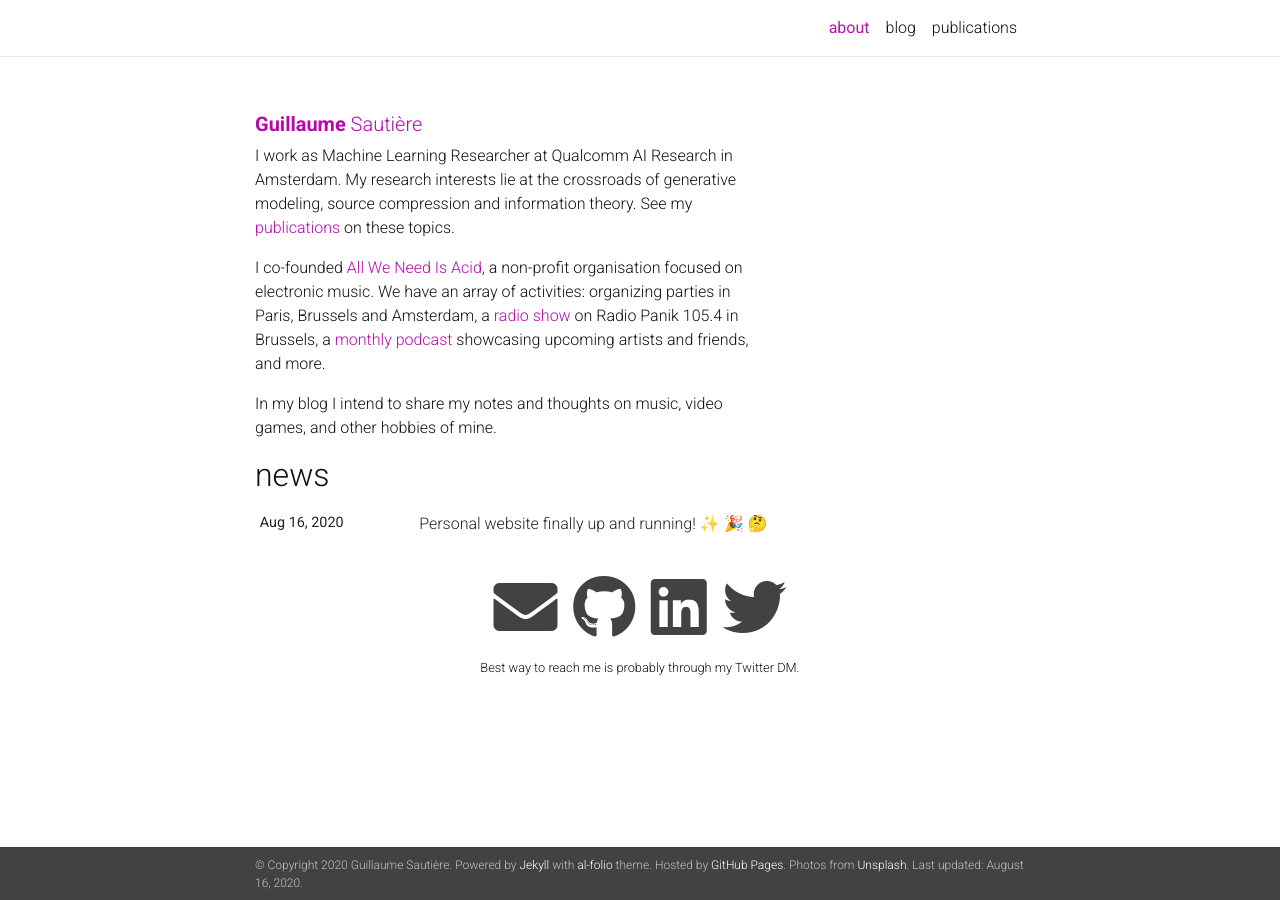
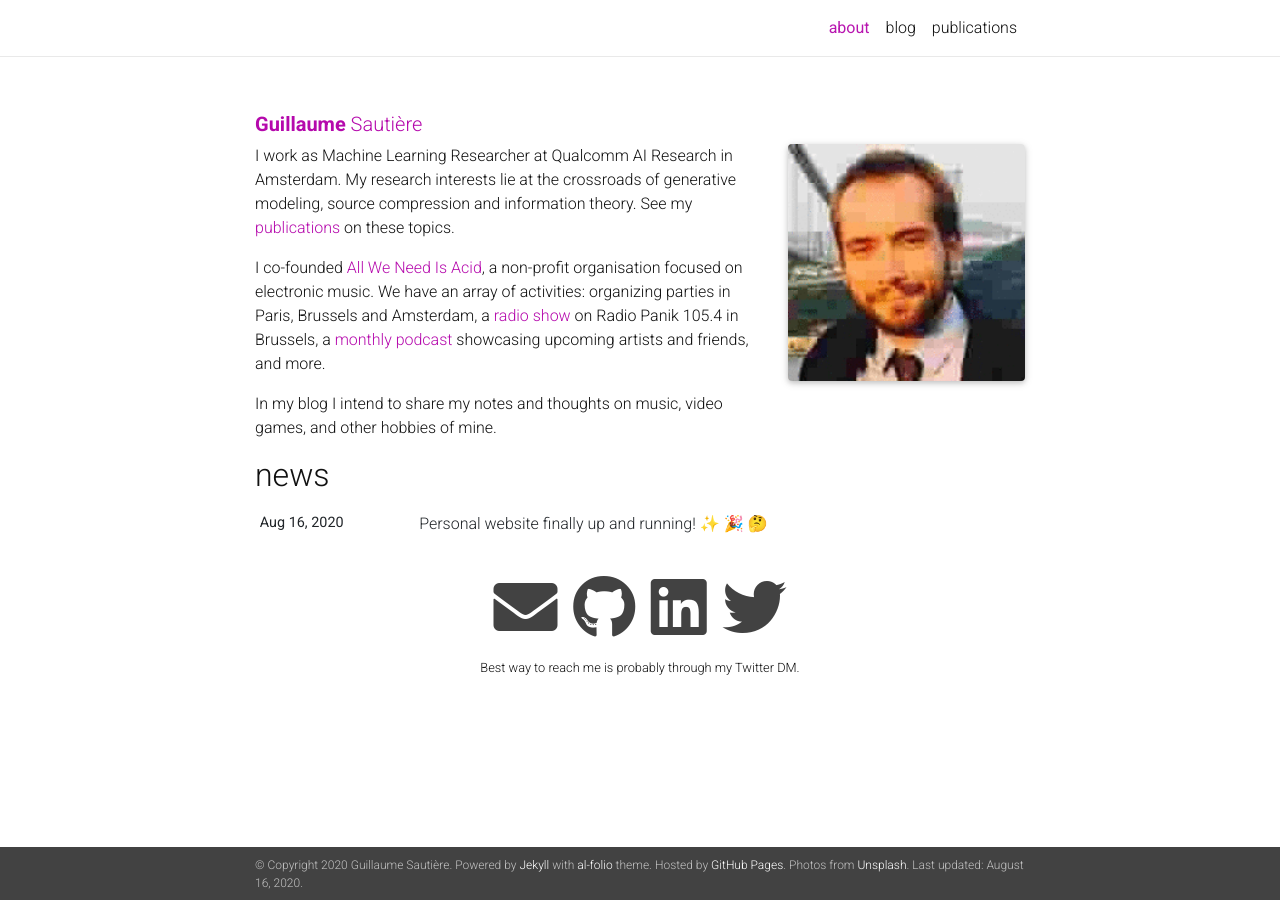
Before and after one commit to naifrec/naifrec.github.io, a Jekyll site: the page built from _pages/about.md, in a window 1280 px wide. Built offline with Jekyll 4.4.1, drawn with Linux system fonts in a browser that asks for light colours; nearby versions of some CDN libraries; emoji names are drawn with the system emoji font; a style sheet for code colours, icons or effects is not loaded.

Commit message:
add profile pic

```diff
--- a/_pages/about.md
+++ b/_pages/about.md
@@ -6,7 +6,7 @@ description: <a href="#">Affiliations</a>. Address. Contacts. Moto. Etc.
 
 profile:
   align: right
-  image:
+  image: profile-pic.gif
   address: >
 
 news: true
```
Also changed, not shown: assets/img/profile-pic.gif (added).
